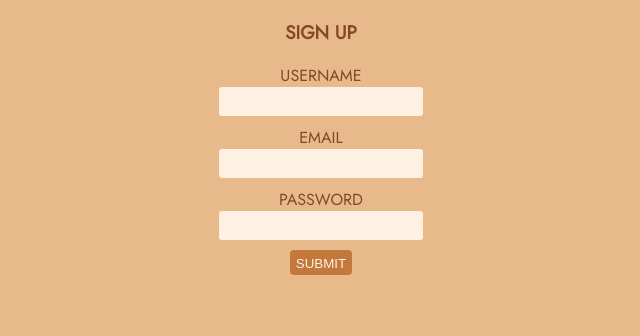
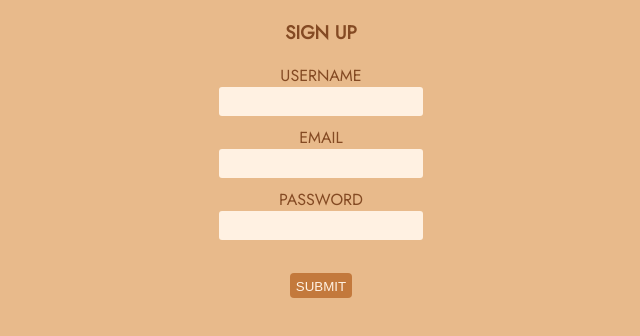
Before and after one commit to lancehsimmons/Roast, a React (Create React App) app in the folder client/: page /sign-up in a window 1280 px wide. Shown: the top 336 px of the page, without its empty margins (319-959 px from the left). Built offline with nearby package versions, Linux system fonts and the light colour scheme.

Commit message:
more signup styling

```diff
--- a/client/src/screens/SignUp.jsx
+++ b/client/src/screens/SignUp.jsx
@@ -59,8 +59,10 @@ export default function SignUp({ handleSignup }) {
             onChange={handleChange}
           />
         </div>
-
+        <br/>
+        <div>
         <button>SUBMIT</button>
+        </div>
 
       </form>
     </div>
```
